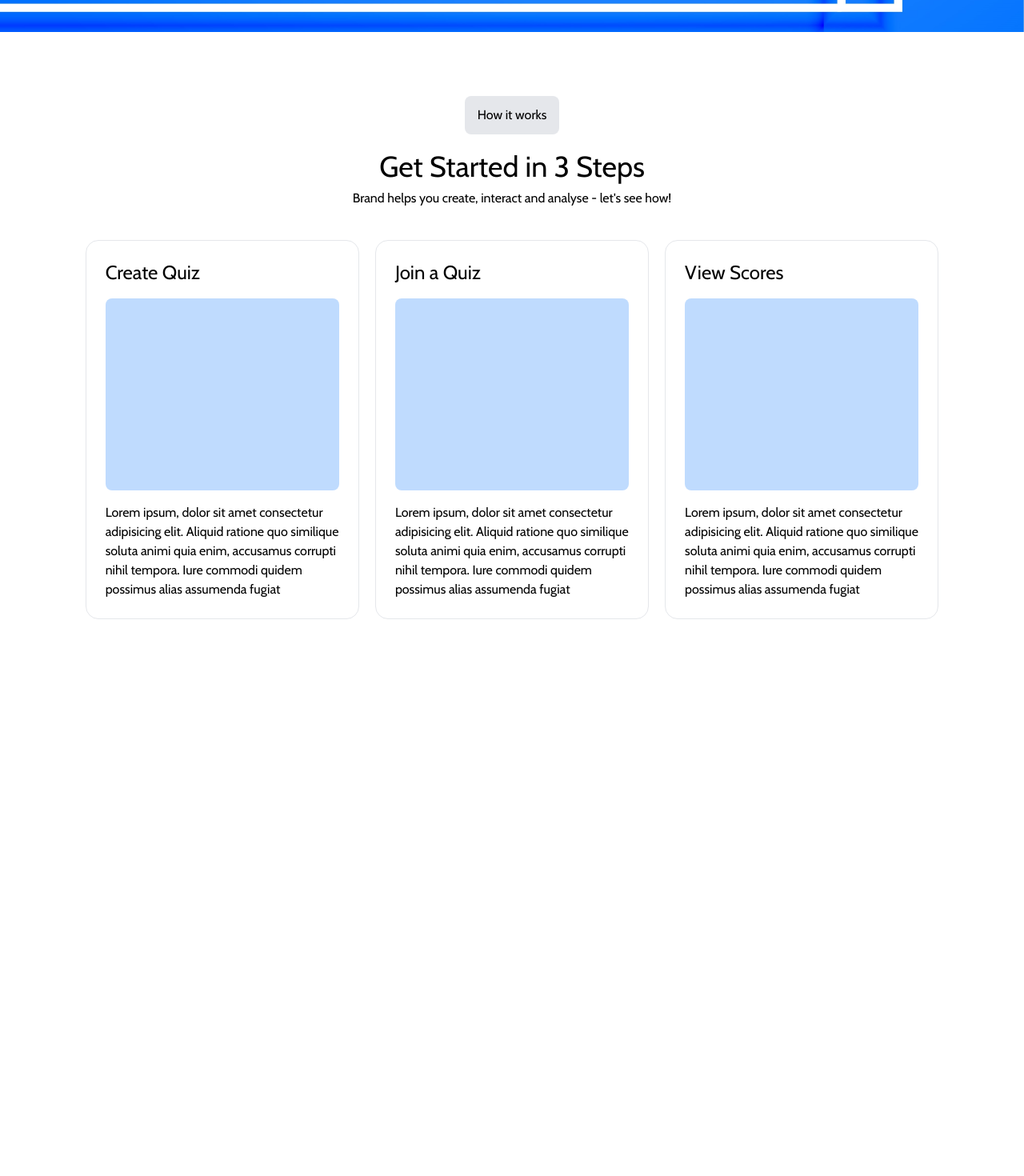
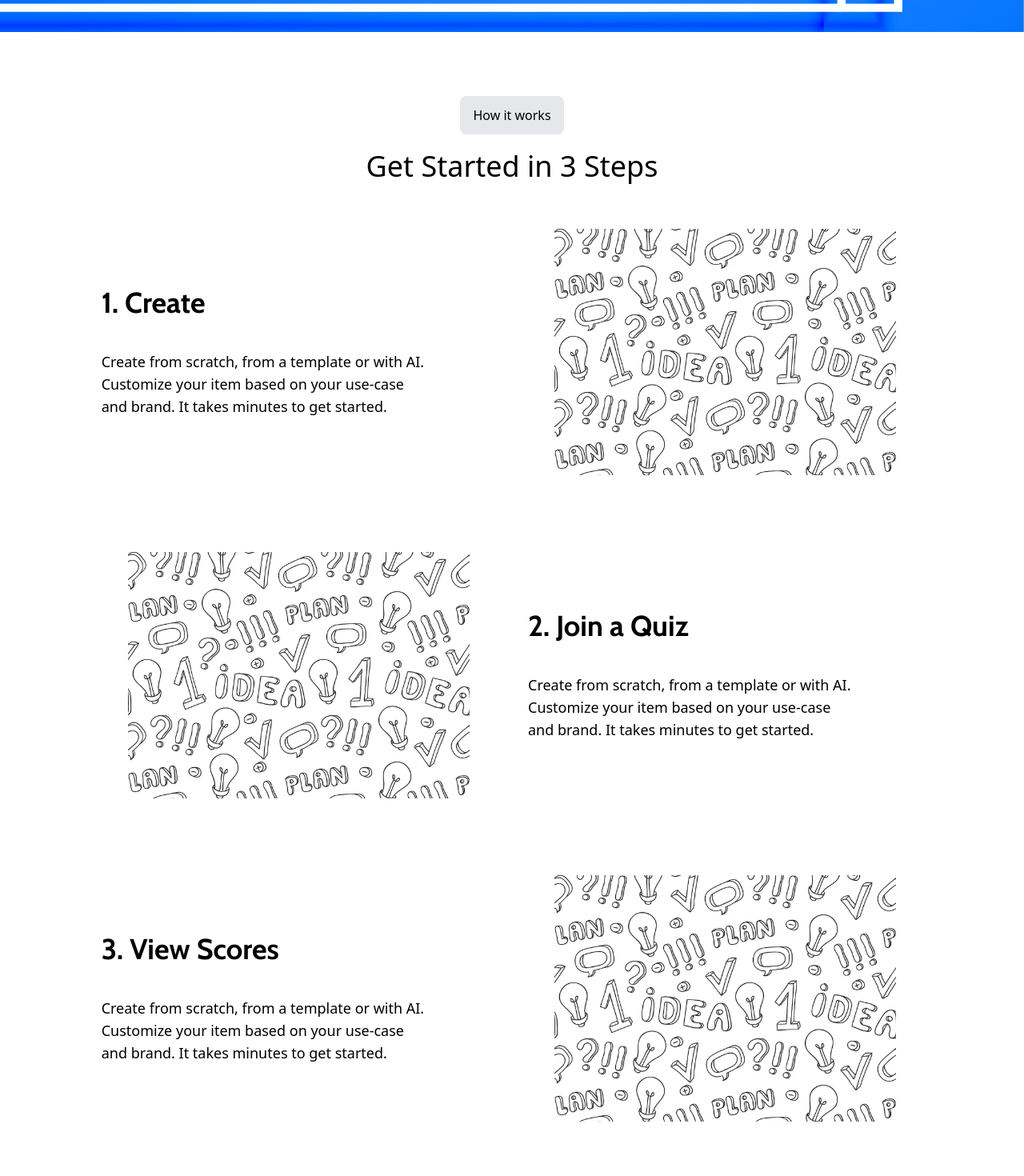
Before and after one commit to IiamSAINT/quizwhiz-frontend, a React (Vite) app: page /app in a window 1280 px wide. Shown: the part 760-2230 px from the top of the page at 80% size. Before the commit the page ends 1614 px from the top, so only its background shows below. Built offline with nearby package versions, Linux system fonts and the light colour scheme; a web font is replaced by a local one.

Commit message:
feat: Some changes

```diff
--- a/src/features/HomePage/Homepage.tsx
+++ b/src/features/HomePage/Homepage.tsx
@@ -1,3 +1,4 @@
+import Features from "../../ui/Features";
 import Navbar from "../../ui/Navbar";
 
 function Homepage() {
@@ -18,11 +19,85 @@ function Homepage() {
             <input
               type="text"
               placeholder="Enter code here"
-              className="py-2 px-4 rounded-full focus:outline-1 focus:outline-blue-100"
+              className="py-3 px-6 font-bold rounded-full focus:outline-1 focus:outline-blue-100"
             />
           </form>
         </div>
       </header>
+
+      <section className="my-20">
+        <div className="text-center">
+          <div className="inline-block bg-gray-200 py-3 px-4 rounded-lg">
+            How it works
+          </div>
+          <h1 className="mt-5 text-4xl mb-2">
+            Get Started in 3 Steps
+          </h1>
+        </div>
+        <div className="bg-grad my-5">
+          <div className="w-10/12 mx-auto flex justify-between items-center ">
+            <div className="w-1/2  py-7 px-5">
+              <h1 className="text-4xl font-cabin font-bold">1. Create</h1>
+              <p className="text-lg mt-10 w-10/12">
+                Create from scratch, from a template or with AI. <br />
+                Customize your item based on your use-case and brand. It takes
+                minutes to get started.
+              </p>
+            </div>
+            <div className="img w-1/2 h-96  flex justify-center items-center ">
+              <div className="w-[80%] h-[80%]">
+                <img
+                  src="src\assets\images\login.jpg"
+                  className="w-full h-full object-cover"
+                  alt=""
+                />
+              </div>
+            </div>
+          </div>
+        </div>
+        <div className="bg-grad my-5">
+          <div className="w-10/12 mx-auto flex flex-row-reverse justify-between items-center ">
+            <div className="w-1/2  py-7 px-5">
+              <h1 className="text-4xl font-cabin font-bold">2. Join a Quiz</h1>
+              <p className="text-lg mt-10 w-10/12">
+                Create from scratch, from a template or with AI. <br />
+                Customize your item based on your use-case and brand. It takes
+                minutes to get started.
+              </p>
+            </div>
+            <div className="img w-1/2 h-96  flex justify-center items-center ">
+              <div className="w-[80%] h-[80%]">
+                <img
+                  src="src\assets\images\login.jpg"
+                  className="w-full h-full object-cover"
+                  alt=""
+                />
+              </div>
+            </div>
+          </div>
+        </div>
+        <div className="bg-grad my-5">
+          <div className="w-10/12 mx-auto flex justify-between items-center ">
+            <div className="w-1/2  py-7 px-5">
+              <h1 className="text-4xl font-cabin font-bold">3. View Scores</h1>
+              <p className="text-lg mt-10 w-10/12">
+                Create from scratch, from a template or with AI. <br />
+                Customize your item based on your use-case and brand. It takes
+                minutes to get started.
+              </p>
+            </div>
+            <div className="img w-1/2 h-96  flex justify-center items-center ">
+              <div className="w-[80%] h-[80%]">
+                <img
+                  src="src\assets\images\login.jpg"
+                  className="w-full h-full object-cover"
+                  alt=""
+                />
+              </div>
+            </div>
+          </div>
+        </div>
+      </section>
 
       <section className="my-20 text-center font-cabin">
         <div className="inline-block bg-gray-200 py-3 px-4 rounded-lg">
@@ -62,6 +137,10 @@ function Homepage() {
           </div>
         </div>
       </section>
+
+      <section></section>
+
+      <Features />
     </div>
   );
 }
--- /dev/null
+++ b/src/ui/Features.tsx
@@ -0,0 +1,47 @@
+function Features() {
+  const features = [
+    {
+      badge: "Real-time Assessment",
+      heading: "Save your time for teaching",
+      text: "Use our efficient assessment platform to get immediate visibility of your student learning progress",
+    },
+    {
+      badge: "Teaching Material",
+      heading: "Building engaging lessons",
+      text: "Leverage more than 50,000 curriculum-aligned questions for free, share with other teachers or create your own enabled tech questions to complement your lesson plans",
+    },
+    {
+      badge: "Digital Classroom Activities",
+      heading: "Excite your students",
+      text: "Engage all students with collaborative challenges and make fun an integral part of the learning experience",
+    },
+  ];
+
+  return (
+    <section className="w-8/12 mx-auto text-center font-cabin my-10">
+      <h1 className="text-3xl font-semibold">
+        Perfect for Teahcers and Students in the modern classroom
+      </h1>
+
+      <div className="flex gap-5 mt-7">
+        {features.map((feature) => (
+          <div className="w-1/3 rounded-lg border-2 py-5 shadow-xl">
+            <div className="text-start py-1 px-4 bg-blue-600 w-10/12 text-base text-white">
+              {feature.badge}
+            </div>
+            <div className="text-start p-4">
+              <h1 className="text-textColor text-xl font-bold">
+                {feature.heading}
+              </h1>
+              <p className="font-normal font-poppins mt-4 text-textColor">
+                {feature.text}
+              </p>
+            </div>
+          </div>
+        ))}
+      </div>
+    </section>
+  );
+}
+
+export default Features;
--- a/src/ui/Navbar.tsx
+++ b/src/ui/Navbar.tsx
@@ -2,7 +2,7 @@ import { Link, NavLink } from "react-router-dom";
 
 function Navbar() {
   return (
-    <nav className="w-10/12 mx-auto rounded-full bg-white flex py-3 px-8 fixed top-7 left-1/2 -translate-x-1/2 justify-between font-cabin shadow-md z-50">
+    <nav className="w-10/12 mx-auto rounded-full bg-white flex py-4 px-8 fixed top-7 left-1/2 -translate-x-1/2 justify-between font-cabin shadow-md z-50">
       <div>Logo</div>
       <ul>
         <NavLink to="/" className='me-5'>Home</NavLink>
--- a/tailwind.config.js
+++ b/tailwind.config.js
@@ -5,6 +5,8 @@ export default {
     extend: {
       colors: {
         myblue: "#2563eb",
+        textColor: "#4B5563",
+        grad: "linear-gradient(to right, rgba(37, 99, 235, 0.8), rgba(255,255,255, 1))",
       },
       fontFamily: {
         oxygen: ["Oxygen", "sans-serif"],
```
Also changed, not shown: src/assets/images/idea-bulb.png (added), src/assets/images/testimonials.png (added).
